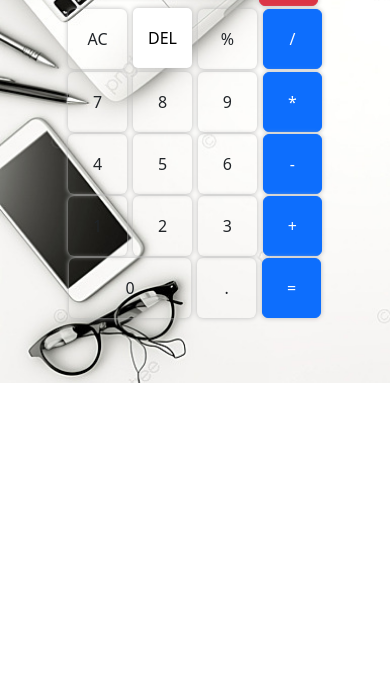
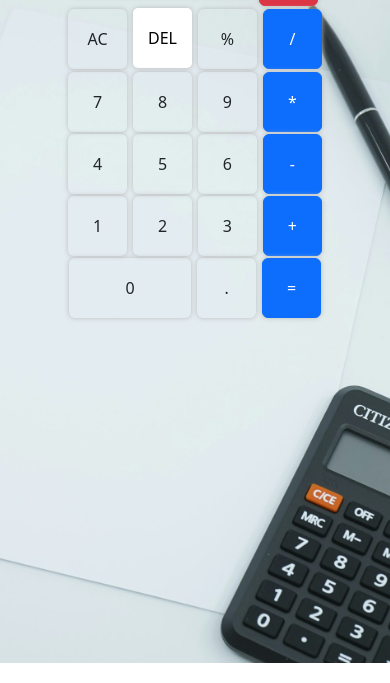
Before and after one commit to sadaf-Daneshgar/alpha-calculator, a website: page index.html in a window 390 px wide. Shown: the part 161-844 px from the top of the page. Drawn offline with nearby package versions, Linux system fonts and the light colour scheme.

Commit message:
update the README file

```diff
--- a/style.css
+++ b/style.css
@@ -8,6 +8,14 @@ body {
   background-image: url('image/cal.jpg');
   background-repeat: no-repeat;
   background-size: cover;
+  height: 90vh;
+}
+
+@media screen and (max-width: 768px) {
+  body {
+    background-image: url('image/calc.jpg');
+    background-position: calc(50% - 50px);
+  }
 }
 
 .btn,
```
Also changed, not shown: README.md, image/calc.jpg (added).
